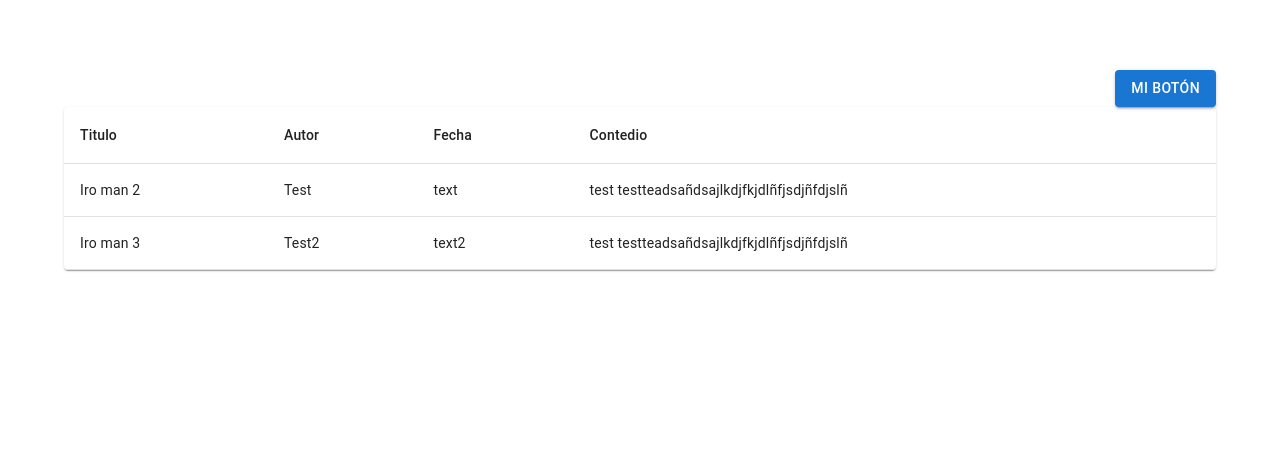
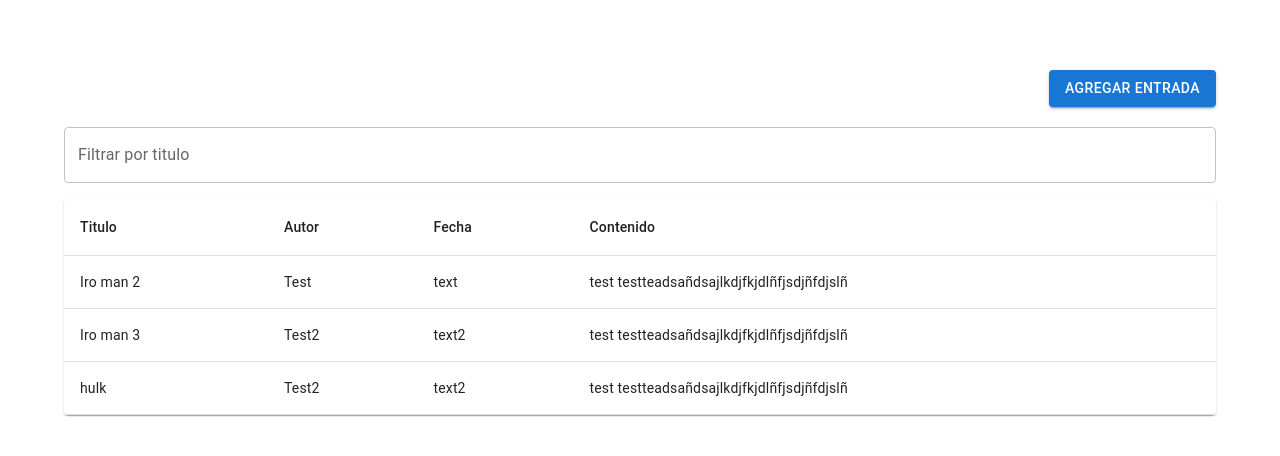
Before and after one commit to josepootargaez/blog-front, a React (Create React App) app: page / in a window 1280 px wide. Shown: the top 456 px of the page. Built offline with nearby package versions, Linux system fonts and the light colour scheme.

Commit message:
add filter by Tittle

```diff
--- a/package.json
+++ b/package.json
@@ -17,6 +17,7 @@
     "@types/react-dom": "^18.2.18",
     "react": "^18.2.0",
     "react-dom": "^18.2.0",
+    "react-router-dom": "^6.21.0",
     "react-scripts": "5.0.1",
     "typescript": "^4.9.5",
     "web-vitals": "^2.1.4"
--- a/src/components/list.tsx
+++ b/src/components/list.tsx
@@ -1,28 +1,65 @@
-import { Button, Grid, Paper, Table, TableBody, TableCell, TableContainer, TableHead, TableRow } from '@mui/material';
+import {
+  Button,
+  Grid,
+  Paper,
+  Table,
+  TableBody,
+  TableCell,
+  TableContainer,
+  TableHead,
+  TableRow,
+  TextField,
+} from "@mui/material";
+import { useState } from "react";
 
-
-const List: React.FC = ()=>{
-const array:Array<any>=[
+const List: React.FC = () => {
+  const array: Array<any> = [
     {
-        Titulo:'Iro man 2',
-        Autor:'Test',
-        Fecha:'text',
-        Contedio:'test testteadsañdsajlkdjfkjdlñfjsdjñfdjslñ'
+      Titulo: "Iro man 2",
+      Autor: "Test",
+      Fecha: "text",
+      Contenido: "test testteadsañdsajlkdjfkjdlñfjsdjñfdjslñ",
     },
     {
-        Titulo:'Iro man 3',
-        Autor:'Test2',
-        Fecha:'text2',
-        Contedio:'test testteadsañdsajlkdjfkjdlñfjsdjñfdjslñ'
+      Titulo: "Iro man 3",
+      Autor: "Test2",
+      Fecha: "text2",
+      Contenido: "test testteadsañdsajlkdjfkjdlñfjsdjñfdjslñ",
+    },
+    {
+      Titulo: "hulk",
+      Autor: "Test2",
+      Fecha: "text2",
+      Contenido: "test testteadsañdsajlkdjfkjdlñfjsdjñfdjslñ",
+    },
+  ];
+  const [filter, setFilter] = useState('');
+
+  const filteredData = array.filter(item =>{
+    item.Contenido = item.Contenido.slice(0, 70);
+    return item.Titulo.toLowerCase().includes(filter.toLowerCase())
+
   }
-]
-    return(
+  );
+  return (
     <>
       <Grid container justifyContent="flex-end">
-            <Button variant="contained" color="primary">
-                Mi Botón
+        <Button
+          variant="contained"
+          color="primary"
+          style={{ marginBottom: "20px" }}
+        >
+          Agregar entrada
         </Button>
       </Grid>
+      <TextField
+        label="Filtrar por titulo"
+        variant="outlined"
+        fullWidth
+        value={filter}
+        onChange={(e) => setFilter(e.target.value)}
+        style={{ marginBottom: 16 }}
+      />
       <TableContainer component={Paper}>
         <Table>
           <TableHead>
@@ -30,16 +67,16 @@ const array:Array<any>=[
               <TableCell>Titulo</TableCell>
               <TableCell>Autor</TableCell>
               <TableCell>Fecha</TableCell>
-            <TableCell>Contedio</TableCell>
+              <TableCell>Contenido</TableCell>
             </TableRow>
           </TableHead>
           <TableBody>
-          {array.map((movie, index) => (
+            {filteredData.map((movie, index) => (
               <TableRow key={index}>
                 <TableCell>{movie.Titulo}</TableCell>
                 <TableCell>{movie.Autor}</TableCell>
                 <TableCell>{movie.Fecha}</TableCell>
-              <TableCell>{movie.Contedio}</TableCell>
+                <TableCell>{movie.Contenido}</TableCell>
               </TableRow>
             ))}
           </TableBody>
@@ -49,5 +86,4 @@ const array:Array<any>=[
   );
 };
 
-
 export default List;
```
Also changed, not shown: src/components/addBlog.tsx (added, +113 -0 lines). Lines whose indentation alone changed are shown as unchanged.
